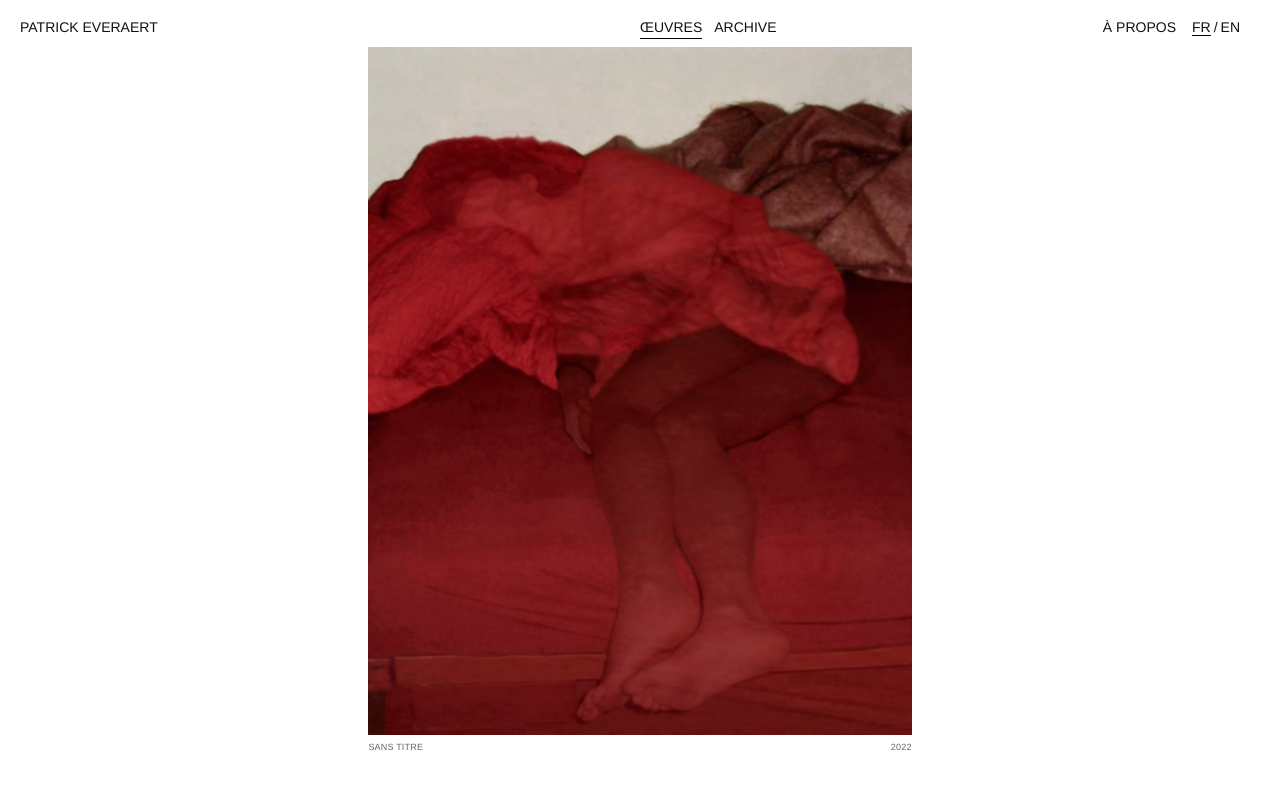
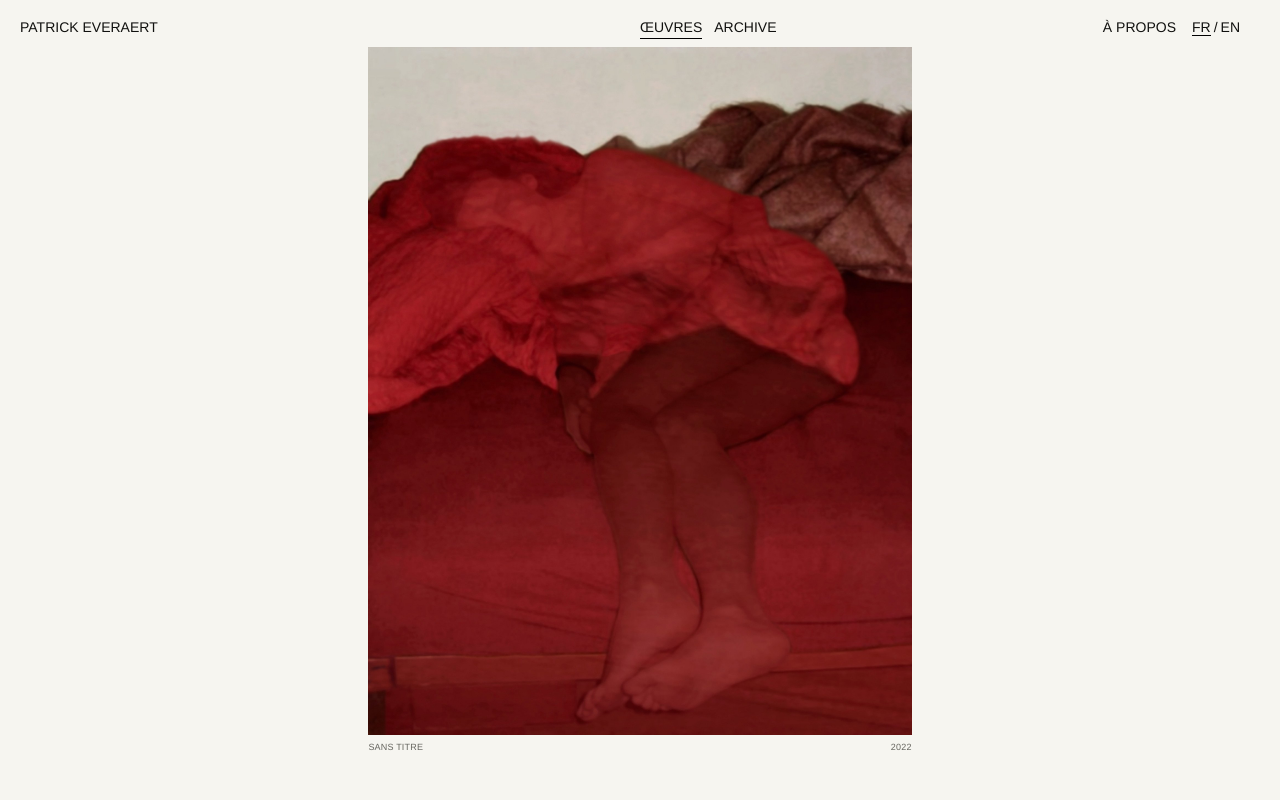
Before and after one commit to orsoneveraert/patrick-everaert, a Next.js app: page / in a window 1280 px wide. Shown: the top 800 px of the page. Built offline with nearby package versions, Linux system fonts and the light colour scheme.

Commit message:
Use warm gallery background

```diff
--- a/app/globals.css
+++ b/app/globals.css
@@ -1,7 +1,7 @@
 @import "tailwindcss";
 
 :root {
-  --paper: #ffffff;
+  --paper: #f6f5f0;
   --ink: #11110f;
   --muted: #66655f;
   --hairline: rgba(17, 17, 15, 0.22);
@@ -427,7 +427,7 @@ img {
   place-items: center;
   padding: clamp(48px, 7vw, 110px) clamp(20px, 6vw, 96px) 24px;
   overflow: auto;
-  background: rgba(255, 255, 255, 0.99);
+  background: rgba(246, 245, 240, 0.99);
   cursor: zoom-out;
 }
 
```
Also changed, not shown: 1 other file (tests, documents, lock files or other folders).
